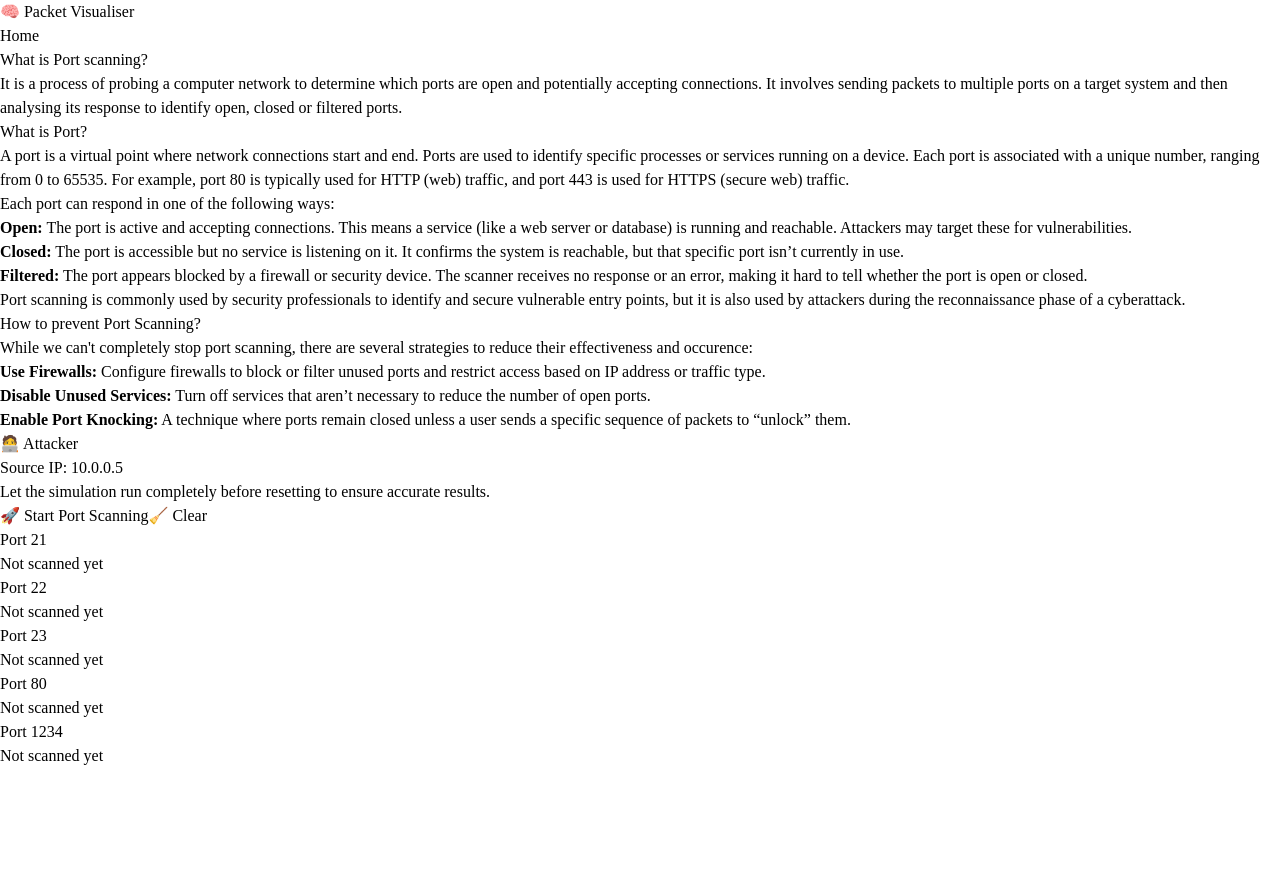
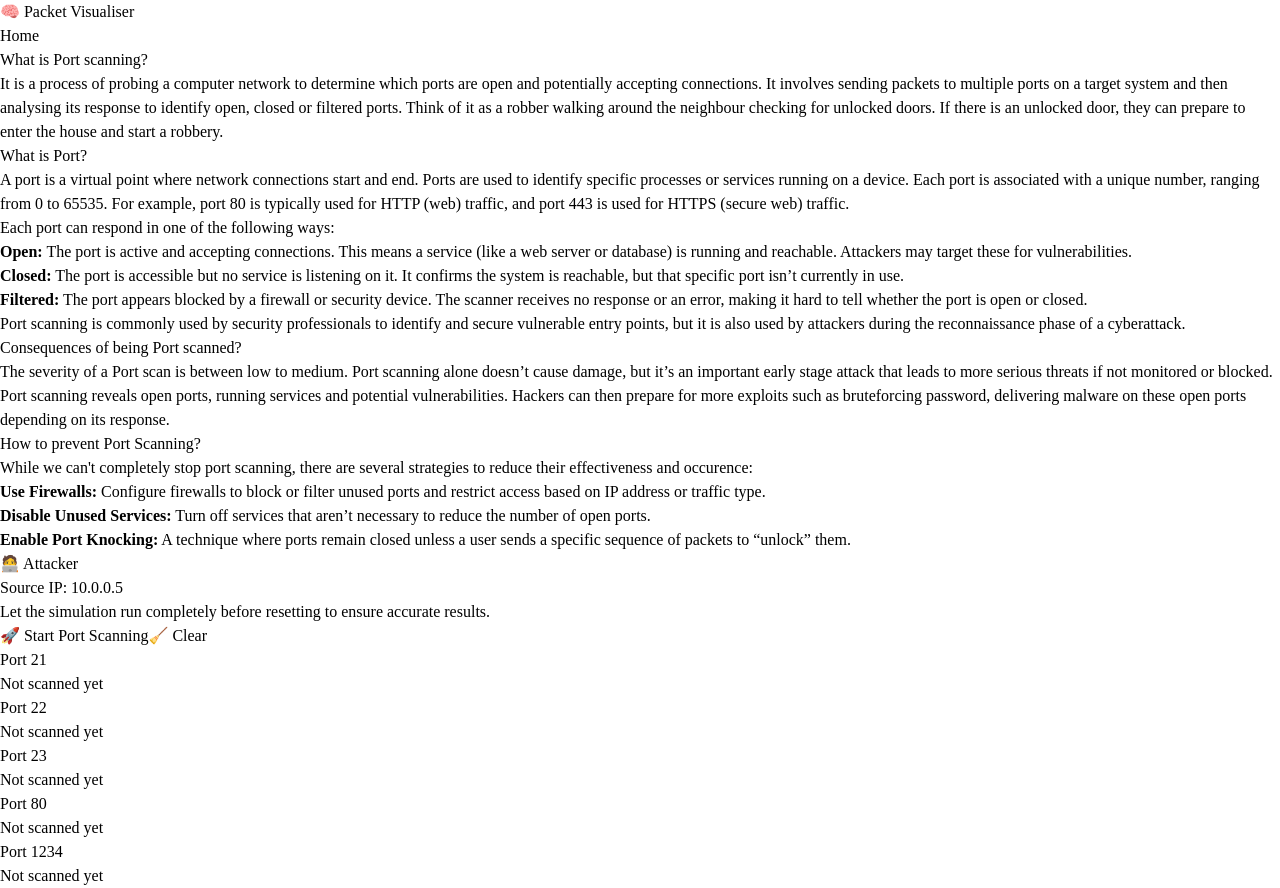
Before and after one commit to AaronthiccThai/NetworkAttackVisualiser, a React (Vite) app in the folder frontend/: page /portscan in a window 1280 px wide. Before the commit the page ends 800 px from the top, so only its background shows below. Built offline with nearby package versions, Linux system fonts and the light colour scheme.

Commit message:
addedsome other stuff

```diff
--- a/frontend/src/pages/DNSTunnel.jsx
+++ b/frontend/src/pages/DNSTunnel.jsx
@@ -108,6 +108,15 @@ const DNSTunnel = () => {
             A DNS query is a request sent from a device to a DNS server. When we type a website into our browser, our computer doesn't know
             its IP address, which is what it needs to connect. So it would send a DNS query to ask for the IP address of the website.
             Think of a DNS query looking up a user in a database based on their birthdate.
+          </p>
+        </div>
+        <div>
+          <p className="font-bold">Consequences of DNS tunneling?</p>
+          <p>
+            A DNS tunneling attack is a highly dangerous attack that all organisations and individuals should be prepared for.
+            This is because it is stealthy, hard to detect, and can result in serious data breaches or persistent system compromise.
+            There could be exfiltration of sensitive data and creation of undetectable communication backdoors which can result in the network being hijacked.
+
           </p>
         </div>
         <div>
--- a/frontend/src/pages/PortScan.jsx
+++ b/frontend/src/pages/PortScan.jsx
@@ -58,6 +58,8 @@ const PortScan = () => {
           <p>
             It is a process of probing a computer network to determine which ports are open and potentially accepting connections.
             It involves sending packets to multiple ports on a target system and then analysing its response to identify open, closed or filtered ports.
+            Think of it as a robber walking around the neighbour checking for unlocked doors. If there is an unlocked door, they can prepare to enter the house
+            and start a robbery.
           </p>
           <p className="font-bold">What is Port?</p>
           <p>
@@ -88,6 +90,12 @@ const PortScan = () => {
             but it is also used by attackers during the reconnaissance phase of a cyberattack.
           </p>
 
+          <p className="font-bold">Consequences of being Port scanned?</p>
+          <p> The severity of a Port scan is between low to medium. Port scanning alone doesn’t cause damage, but it’s an important
+            early stage attack that leads to more serious threats if not monitored or blocked. Port scanning reveals open ports, running services
+            and potential vulnerabilities. Hackers can then prepare for more exploits such as bruteforcing password, delivering malware
+            on these open ports depending on its response.
+          </p>
           <p className="font-bold">How to prevent Port Scanning?</p>
 
           <p>
--- a/frontend/src/pages/SYNFlood.jsx
+++ b/frontend/src/pages/SYNFlood.jsx
@@ -96,6 +96,14 @@ const SYNFlood = () => {
           After this handshake, both devices can exchange data reliably.
           A SYN flood disrupts this process by spamming SYN requests but never sending the final ACK,
           which overwhelms the server’s capacity to handle new connections.
+        </p>
+      </div>
+      <div>
+        <p className="font-bold">Consequences of SYN flood?</p>
+        <p>
+          SYN Flood is a highly dangerous and severe network attack. It can render critical services unavailable.
+          If unmitigated, this can severely disrupt business operations or public facing services. It does this by exhausting
+          all the server's resources, and could slowdown or crash the server. As a result, there would be damage to the company's reputation and finance.
         </p>
       </div>
       <div>
```
Also changed, not shown: 2 other files (tests, documents, lock files or other folders).
